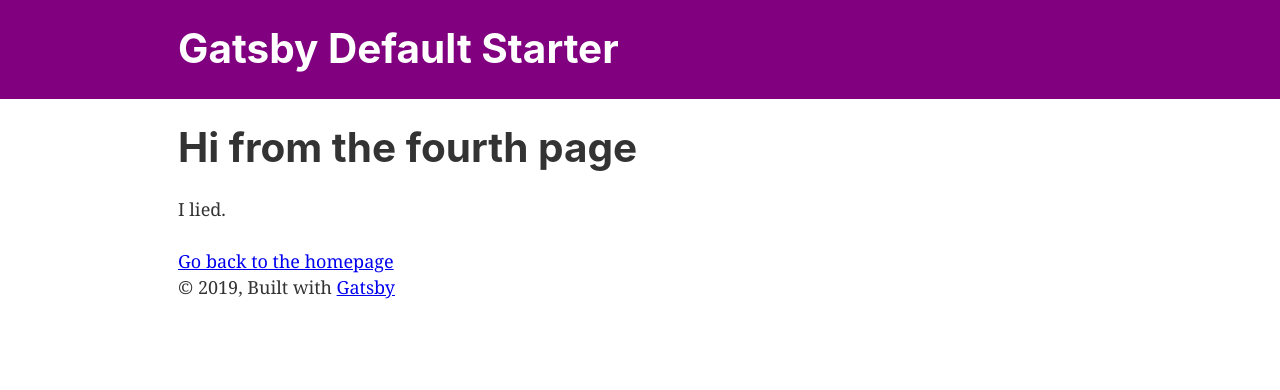
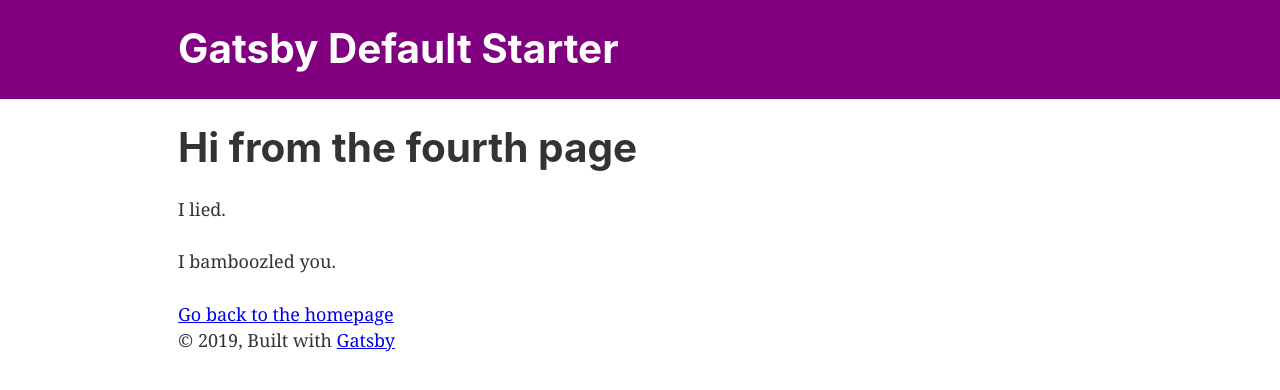
Before and after one commit to tesseralis-fan-club/tesseralis.club, a Gatsby site: page /page-4 in a window 1280 px wide. Built offline with nearby package versions, Linux system fonts and the light colour scheme; Gatsby itself is replaced by a stand-in of ours.

Commit message:
update page 4

```diff
--- a/src/pages/page-4.js
+++ b/src/pages/page-4.js
@@ -9,6 +9,7 @@ const FourthPage = () => (
     <SEO title="Page four" />
     <h1>Hi from the fourth page</h1>
     <p>I lied.</p>
+    <p>I bamboozled you.</p>
     <Link to="/">Go back to the homepage</Link>
   </Layout>
 )
```
